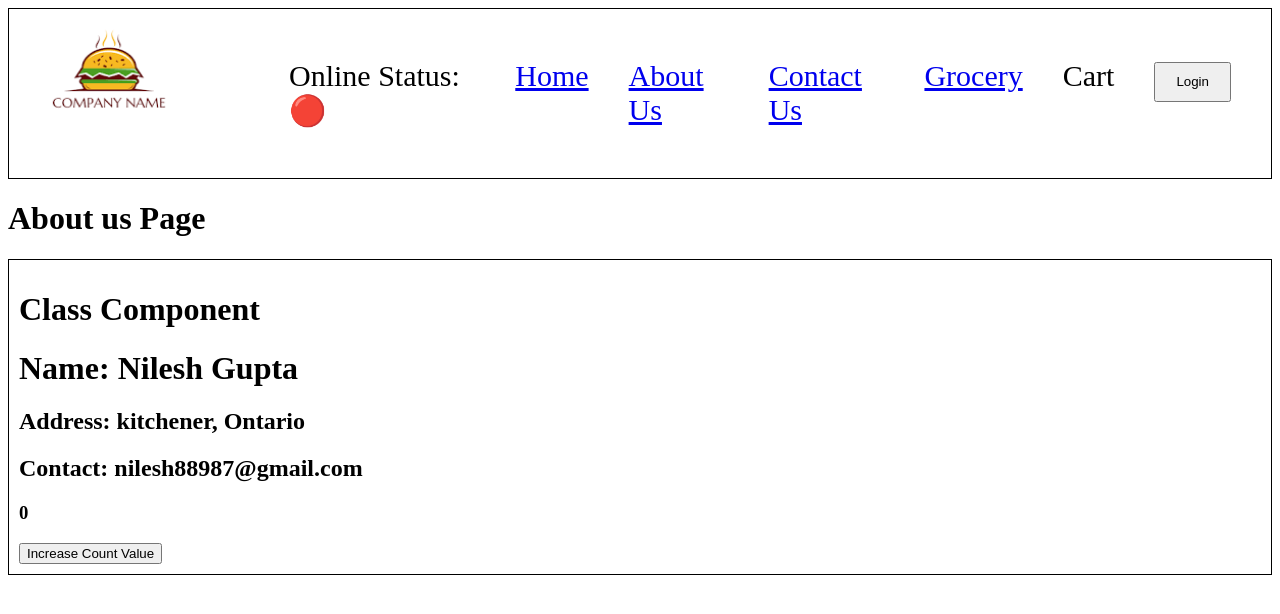
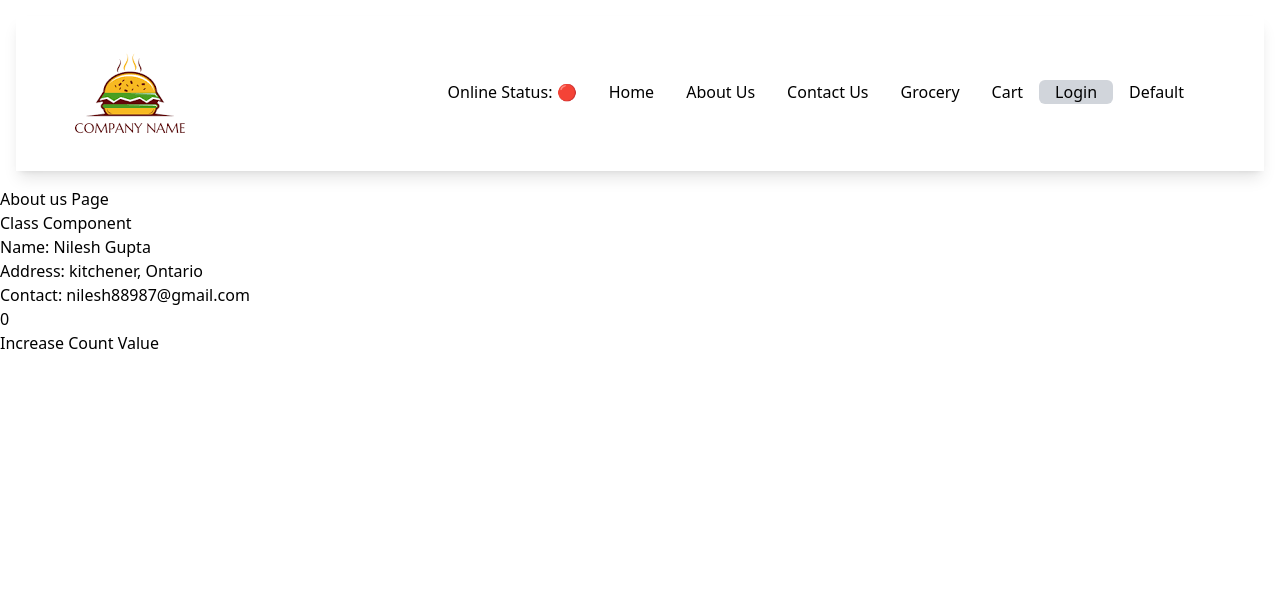
Before and after one commit to nilgupta09/NamasteReact, a React (Vite) app: page /about in a window 1280 px wide. Shown: the top 614 px of the page. Built offline with nearby package versions, Linux system fonts and the light colour scheme.

Commit message:
Playing with data

```diff
--- a/index.css
+++ b/index.css
@@ -1,94 +1,3 @@
-.header{
-    display: flex;
-    justify-content: space-between;
-    border: 1px solid black;
-}
-
-#logo {
-    width: 200px;
-    height: 120px;
-}
-
-.nav-items{
-    padding: 0px 20px;
-}
-
-.nav-items > ul{
-    font-size: 30px;
-    display: flex;
-    list-style: none;
-}
-
-.nav-items > ul > li{
-    padding: 10px;
-    margin: 10px;
-}
-
-.restaurant-container{
-    display: flex;
-    flex-wrap: wrap;
-}
-
-.shimmer-container{
-    display: flex;
-    flex-wrap: wrap;
-}
-
-.restaurant-card{
-    padding: 10px;
-    width: 200px;
-    background-color: #f0f0f0;
-    margin: 5px;
-}
-
-.shimmer-card{
-    padding: 10px;
-    width: 200px;
-    height: 400px;
-    background-color: #f0f0f0;
-    margin: 5px;
-}
-
-.restaurant-logo{
-    width: 200px;
-    height: 100px;
-}
-
-.searchbar{
-    padding: 20px 20px;
-}
-
-.restaurant-card:hover{
-    border: 1px solid black;
-    cursor: pointer;
-}
-
-.clear-btn, .filter-btn{
-    margin: 10px;
-    float: right;
-}
-
-.search-btn{
-    margin: 10px;
-}
-
-.btn-login{
-    padding: 0 20px;
-    height: 40px;
-}
-
-.restaurantHeader-container{
-    padding: 10px 10px;
-    text-align: -webkit-center;
-}
-
-#splitter{
-    border: none;
-    border-bottom: 1px dashed #d3d3d3;
-    width: 800px;
-}
-
-.user-card{
-    border: 1px solid black;
-    padding: 10px;
-}
+@tailwind base;
+@tailwind components;
+@tailwind utilities;
--- a/package.json
+++ b/package.json
@@ -18,9 +18,13 @@
   "homepage": "https://github.com/nilgupta09/NamasteReact#readme",
   "devDependencies": {
     "parcel": "^2.10.1",
-    "process": "^0.11.10"
+    "postcss": "^8.4.31",
+    "process": "^0.11.10",
+    "tailwindcss": "^3.3.5"
   },
   "dependencies": {
+    "nvm": "^0.0.4",
+    "punycode": "^2.3.1",
     "react": "^18.2.0",
     "react-dom": "^18.2.0",
     "react-router-dom": "^6.18.0",
--- a/src/components/Header.js
+++ b/src/components/Header.js
@@ -1,35 +1,46 @@
 
 import logo_icon from '../../image/logo.png'
-import { useState } from 'react';
+import { useContext, useEffect, useState } from 'react';
 import { Link } from 'react-router-dom';
 import useOnlineStatus from '../utils/useOnlineStatus';
+import UserContext from '../utils/UserContext';
 
 const Header = () => {
 
     const [btn, setBtn] = useState("Login");
+    const [newUserName, setNewUserName] = useState();
 
     const onlineStatus = useOnlineStatus();
 
-    console.log("Header is rendered"+ {onlineStatus});
+    useEffect(() =>
+    {
+        setNewUserName("Nilesh Gupta");
+    }, []);
+
+    const {userName} = useContext(UserContext);
+    console.log(userName + newUserName);
     return (
-        <div className='header'>
-            <div className='logo'>
+        <UserContext.Provider value={{userName: newUserName}}>
+            <div className='flex justify-between p-4 m-4 shadow-lg'>
+                <div className=''>
                     <img id ="logo" src={logo_icon}></img>
                 </div>
-            <div className='nav-items'>
-                <ul>
-                    <li>Online Status: {onlineStatus ? "🟢" : "🔴"}</li>
-                    <li><Link to="/" >Home</Link></li>
-                    <li><Link to="/about" >About Us</Link></li>
-                    <li><Link to="/contact" >Contact Us</Link></li>
-                    <li><Link to="/grocery" >Grocery</Link></li>
-                    <li>Cart</li>
-                    <li><button className='btn-login' onClick={()=> {
+                <div className='p-6 m-6 align-middle'>
+                    <ul className='flex font-medium'>
+                        <li className='px-4 hover:cursor-pointer hover:text-gray-600'>Online Status: {onlineStatus ? "🟢" : "🔴"}</li>
+                        <li className='px-4 hover:cursor-pointer hover:text-gray-600'><Link to="/" >Home</Link></li>
+                        <li className='px-4 hover:cursor-pointer hover:text-gray-600'><Link to="/about" >About Us</Link></li>
+                        <li className='px-4 hover:cursor-pointer hover:text-gray-600'><Link to="/contact" >Contact Us</Link></li>
+                        <li className='px-4 hover:cursor-pointer hover:text-gray-600'><Link to="/grocery" >Grocery</Link></li>
+                        <li className='px-4 hover:cursor-pointer hover:text-gray-600'>Cart</li>
+                        <li className='px-4 hover:cursor-pointer hover:text-gray-600 bg-gray-300 rounded-md'><button className='btn-login' onClick={()=> {
                             btn == "Login" ? setBtn("Logout") : setBtn("Login");
                         }}>{btn}</button></li>
+                        <li className='px-4 hover:cursor-pointer hover:text-gray-600'>{userName}</li>
                     </ul>
                 </div>
             </div>
+        </UserContext.Provider>
     )
 }
 
--- /dev/null
+++ b/src/components/ItemCategory.js
@@ -0,0 +1,27 @@
+
+import { useState } from "react";
+import ItemDetails from "./itemDetails";
+
+
+const ItemCategory = ({itemCategory, showList, setShowIndex}) => {
+
+    //const [showList, setShowList] = useState(false);
+    const showHide = () => {
+        setShowIndex();
+    }
+    return (
+        <div>
+            <div className="w-6/12 rounded-l-xl mx-auto my-4 shadow-lg p-4 bg-gray-100 ">
+                <div className="flex justify-between text-lg font-bold cursor-pointer" onClick={showHide}>
+                    <span>{itemCategory.title}({itemCategory.itemCards.length})</span>
+                    <span>🔽</span>
+                </div>
+                <div>
+                    {showList && <ItemDetails itemDetails={itemCategory.itemCards}/>}
+                </div>
+            </div>
+        </div>
+    )
+}
+
+export default ItemCategory;
--- /dev/null
+++ b/src/components/ItemDetails.js
@@ -0,0 +1,28 @@
+import { CDN_URL } from "../utils/constants";
+
+const ItemDetails = ({itemDetails}) => {
+    return (
+        <div>
+            {itemDetails.map((item) => (
+                <div key={item.card.info.id} className="px-2 m-2 border-b-2 text-left flex justify-between">
+                    <div className="w-9/12">
+                        <div className="py-2">
+                            <h3>{item.card?.info?.name} - {item.card?.info?.price/100}</h3>
+                        </div>
+                    <p>
+                        {item.card?.info?.description}
+                    </p>
+                    </div>
+                    <div className="w-3/12 p-4">
+                        <div className="absolute">
+                            <button className="p-2 mx-16 rounded-lg bg-black shadow-lg text-white">Add +</button>
+                        </div>
+                        <img src={CDN_URL+item.card?.info?.imageId} className="w-full"></img>
+                    </div>
+                </div>
+            ))}
+        </div>
+    )
+}
+
+export default ItemDetails;
--- a/src/components/Restaurant.js
+++ b/src/components/Restaurant.js
@@ -1,11 +1,14 @@
+import { useState } from "react";
 import { useParams } from "react-router-dom";
 import { Shimmer } from "react-shimmer";
 import useRestaurantDetails from "../utils/useRestaurantDetails";
+import ItemCategory from "./ItemCategory";
 
 const Restaurant =() => {
     const {restId} = useParams();
 
     const restData = useRestaurantDetails(restId);
+    const [showIndex, setShowIndex] = useState(1);
 
     if(restData === null) return <Shimmer/>;
 
@@ -13,23 +16,20 @@ const Restaurant =() => {
 
     const {cards} = restData?.cards[2]?.groupedCard?.cardGroupMap?.REGULAR;
 
-    const {card} = cards[1]?.card;
-
-    console.log(restData?.cards[2]?.groupedCard?.cardGroupMap?.REGULAR.cards);
+    const itemCategories = cards.filter((category) => category.card?.card?.["@type"] === 'type.googleapis.com/swiggy.presentation.food.v2.ItemCategory');
 
     return(
-        <div className="restaurantHeader-container">
-            <h1>{name}</h1>
-            <h4>{cuisines.join(", ")}</h4>
-            <h4>{locality + ", "}{areaName + ", "}{city}</h4>
-            <hr id="splitter"></hr>
-            <div className="restaurant-names">
-                <h4>{card.title}</h4>
-                <div>{card.itemCards.map(item =>
-                <h5 key={item.card.info?.id}>{item.card.info?.name + ": Rs." + (item.card.info?.defaultPrice/100 | item.card.info?.price/100)}
-                </h5>
-                )}</div>
-            </div>
+        <div className="text-center">
+            <h1 className="font-bold m-10 text-2xl">{name}</h1>
+            <h4 className="font-bold">{cuisines.join(", ")}</h4>
+            <h4 className="font-bold">{locality + ", "}{areaName + ", "}{city}</h4>
+            {itemCategories.map((category, idx) => (
+                <ItemCategory
+                    key={idx}
+                    itemCategory={category?.card?.card}
+                    showList={idx === showIndex && true}
+                    setShowIndex={() => setShowIndex(idx)}/>
+            ))}
         </div>
     )
 }
--- a/src/components/RestaurantCard.js
+++ b/src/components/RestaurantCard.js
@@ -7,13 +7,13 @@ const RestaurantCard = (props) => {
     const{name, cuisines, avgRating, costForTwo, cloudinaryImageId} = resData?.info;
 
     return(
-        <div className="restaurant-card">
-            <img className='restaurant-logo' src={
+        <div className="w-56 box-border rounded-md shadow-md px-4 bg-gray-100 hover:bg-gray-200">
+            <img className='py-2 rounded-md hover:scale-110' src={
                 CDN_URL +
                 cloudinaryImageId
             }
             ></img>
-            <h2>{name}</h2>
+            <h2 className="font-bold text-lg p-1 hover:text-xl">{name}</h2>
             <h4>{cuisines.join(", ")}</h4>
             <h5>Rating: ⭐{avgRating}</h5>
             <h5>{costForTwo}</h5>
@@ -21,4 +21,16 @@ const RestaurantCard = (props) => {
     )
 }
 
+export const PromotedRestaurantCard = (RestaurantCard) => {
+    return (props) => {
+
+        return (
+            <div>
+                <label className='absolute bg-black text-white p-2 m-2 rounded-md'>{props.resData.info.aggregatedDiscountInfoV3.header}</label>
+                <RestaurantCard {...props}/>
+            </div>
+        );
+    }
+}
+
 export default RestaurantCard;
--- /dev/null
+++ b/src/utils/UserContext.js
@@ -0,0 +1,7 @@
+import { createContext } from "react";
+
+const UserContext = createContext({
+    userName: "Default",
+})
+
+export default UserContext;
--- /dev/null
+++ b/tailwind.config.js
@@ -0,0 +1,10 @@
+/** @type {import('tailwindcss').Config} */
+module.exports = {
+  content: [
+    "./src/**/*.{html,js,ts,jsx,tsx}",
+  ],
+  theme: {
+    extend: {},
+  },
+  plugins: [],
+}
```
Also changed, not shown: src/components/Body.js (+16 -15 lines), .postcssrc (added), 1 other file (tests, documents, lock files or other folders). Lines whose indentation alone changed are shown as unchanged.
